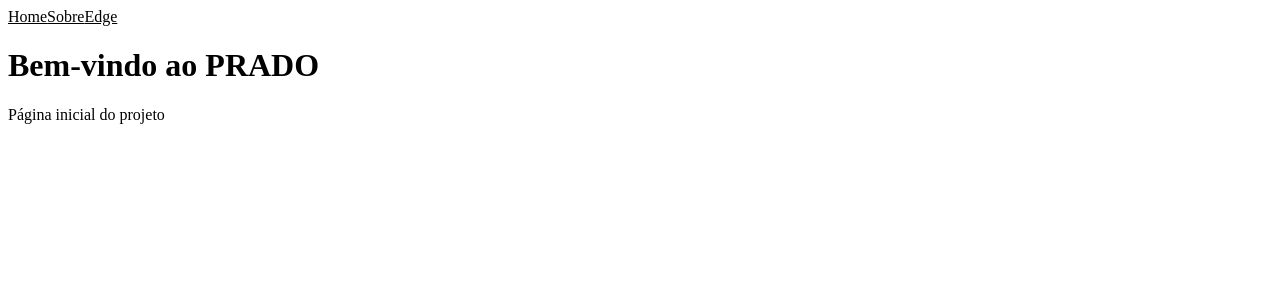
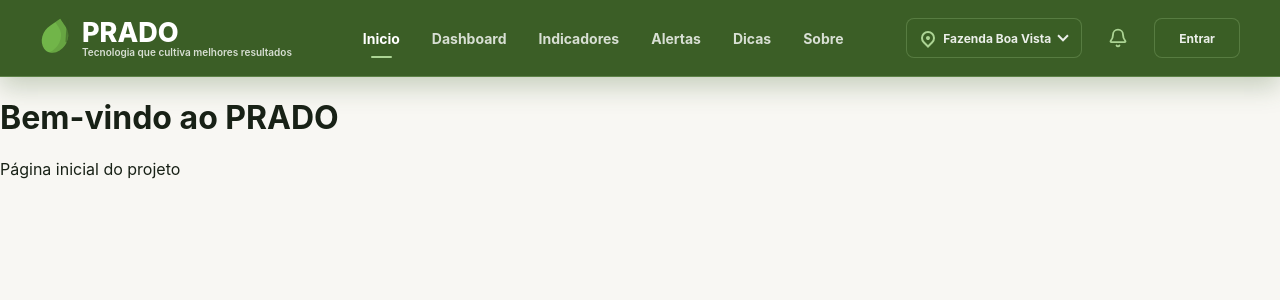
Before and after one commit to GS-2-SEM-1ESPA-PRADO/Site-PRADO, a React (Vite) app in the folder frontend/: page / in a window 1280 px wide. Shown: the top 300 px of the page. Built offline with nearby package versions, Linux system fonts and the light colour scheme.

Commit message:
feat: criando a header

```diff
--- a/frontend/package.json
+++ b/frontend/package.json
@@ -10,6 +10,7 @@
     "preview": "vite preview"
   },
   "dependencies": {
+    "lucide-react": "^1.17.0",
     "react": "^19.2.6",
     "react-dom": "^19.2.6",
     "react-router-dom": "^7.16.0"
--- /dev/null
+++ b/frontend/src/components/Header.css
@@ -0,0 +1,270 @@
+.header {
+  position: sticky;
+  top: 0;
+  z-index: 20;
+  width: 100%;
+  color: #fff;
+  font-family:
+    Inter, ui-sans-serif, system-ui, -apple-system, BlinkMacSystemFont, "Segoe UI",
+    sans-serif;
+  background: var(--color-primary-dark);
+  border-bottom: 1px solid rgb(172 212 148 / 30%);
+  box-shadow: 0 10px 24px rgb(59 94 38 / 26%);
+}
+
+.header__inner {
+  display: flex;
+  align-items: center;
+  gap: 28px;
+  width: 100%;
+  max-width: 1440px;
+  min-height: 76px;
+  padding: 0 40px;
+  margin: 0 auto;
+}
+
+.header__brand {
+  display: inline-flex;
+  align-items: center;
+  min-width: 260px;
+  gap: 12px;
+  color: inherit;
+  text-decoration: none;
+}
+
+.header__brand-mark {
+  position: relative;
+  display: inline-block;
+  flex: 0 0 auto;
+  width: 30px;
+  height: 26px;
+  background: var(--color-primary);
+  border-radius: 70% 0 70% 45%;
+  box-shadow: inset -6px -4px 0 rgb(59 94 38 / 18%);
+  transform: rotate(-34deg);
+}
+
+.header__brand-mark::after {
+  position: absolute;
+  right: 7px;
+  bottom: 3px;
+  width: 2px;
+  height: 23px;
+  content: "";
+  background: rgb(59 94 38 / 60%);
+  border-radius: 999px;
+  transform: rotate(38deg);
+  transform-origin: bottom;
+}
+
+.header__brand-text {
+  display: grid;
+  gap: 1px;
+  line-height: 1;
+}
+
+.header__brand-text strong {
+  font-size: 27px;
+  font-weight: 800;
+  letter-spacing: 0;
+}
+
+.header__brand-text span {
+  font-size: 10px;
+  font-weight: 600;
+  color: rgb(255 255 255 / 80%);
+  white-space: nowrap;
+}
+
+.header__nav {
+  display: flex;
+  flex: 1;
+  justify-content: center;
+  gap: 32px;
+}
+
+.header__nav-link {
+  position: relative;
+  display: inline-flex;
+  align-items: center;
+  min-height: 40px;
+  color: rgb(255 255 255 / 80%);
+  font-size: 14px;
+  font-weight: 700;
+  text-decoration: none;
+  transition: color 200ms ease;
+}
+
+.header__nav-link::after {
+  position: absolute;
+  right: 8px;
+  bottom: 0;
+  left: 8px;
+  height: 2px;
+  content: "";
+  background: var(--color-primary-light);
+  border-radius: 999px;
+  opacity: 0;
+  transform: scaleX(0.5);
+  transition:
+    opacity 200ms ease,
+    transform 200ms ease;
+}
+
+.header__nav-link:hover,
+.header__nav-link--active {
+  color: #fff;
+}
+
+.header__nav-link:hover::after,
+.header__nav-link--active::after {
+  opacity: 1;
+  transform: scaleX(1);
+}
+
+.header__actions {
+  display: flex;
+  align-items: center;
+  justify-content: flex-end;
+  min-width: 324px;
+  gap: 16px;
+}
+
+.header__farm-button,
+.header__login-button,
+.header__icon-button {
+  color: rgb(255 255 255 / 90%);
+  font-weight: 700;
+  background: rgb(59 94 38 / 70%);
+  border: 1px solid rgb(172 212 148 / 25%);
+  transition:
+    color 200ms ease,
+    background 200ms ease,
+    border-color 200ms ease;
+}
+
+.header__farm-button,
+.header__login-button {
+  height: 40px;
+  border-radius: 8px;
+}
+
+.header__farm-button {
+  display: inline-flex;
+  align-items: center;
+  gap: 8px;
+  padding: 0 14px;
+  font-size: 12px;
+}
+
+.header__login-button {
+  padding: 0 24px;
+  font-size: 12px;
+}
+
+.header__icon-button {
+  display: grid;
+  width: 40px;
+  height: 40px;
+  place-items: center;
+  background: transparent;
+  border-color: transparent;
+  border-radius: 999px;
+}
+
+.header__farm-button:hover,
+.header__login-button:hover,
+.header__icon-button:hover {
+  color: #fff;
+  background: var(--color-primary);
+  border-color: rgb(172 212 148 / 50%);
+}
+
+.header__icon-button:hover {
+  background: rgb(113 181 73 / 20%);
+}
+
+.header__pin {
+  position: relative;
+  width: 14px;
+  height: 14px;
+  border: 2px solid var(--color-primary-light);
+  border-radius: 50% 50% 50% 0;
+  transform: rotate(-45deg);
+}
+
+.header__pin::after {
+  position: absolute;
+  top: 3px;
+  left: 3px;
+  width: 4px;
+  height: 4px;
+  content: "";
+  background: var(--color-primary-light);
+  border-radius: 50%;
+}
+
+.header__chevron {
+  width: 8px;
+  height: 8px;
+  border-right: 2px solid currentcolor;
+  border-bottom: 2px solid currentcolor;
+  transform: translateY(-2px) rotate(45deg);
+}
+
+.header__bell-icon {
+  width: 20px;
+  height: 20px;
+  color: var(--color-primary-light);
+  stroke-width: 2.2;
+}
+
+@media (max-width: 980px) {
+  .header__inner {
+    flex-wrap: wrap;
+    gap: 12px 20px;
+    padding: 12px 24px;
+  }
+
+  .header__brand {
+    min-width: 0;
+  }
+
+  .header__nav {
+    order: 3;
+    justify-content: flex-start;
+    width: 100%;
+    gap: 20px;
+    padding-bottom: 2px;
+    overflow-x: auto;
+  }
+
+  .header__actions {
+    flex: 1;
+    min-width: 0;
+  }
+}
+
+@media (max-width: 640px) {
+  .header__inner {
+    padding-right: 16px;
+    padding-left: 16px;
+  }
+
+  .header__brand-text strong {
+    font-size: 23px;
+  }
+
+  .header__brand-text span,
+  .header__farm-button {
+    display: none;
+  }
+
+  .header__actions {
+    gap: 10px;
+  }
+
+  .header__login-button {
+    padding: 0 16px;
+  }
+}
--- a/frontend/src/components/Header.jsx
+++ b/frontend/src/components/Header.jsx
@@ -1,13 +1,68 @@
-import { Link } from "react-router-dom";
+import { Bell } from "lucide-react";
+import { NavLink } from "react-router-dom";
+import "./Header.css";
+
+const navigationItems = [
+  { label: "Inicio", to: "/" },
+  { label: "Dashboard", href: "#dashboard" },
+  { label: "Indicadores", href: "#indicadores" },
+  { label: "Alertas", href: "#alertas" },
+  { label: "Dicas", href: "#dicas" },
+  { label: "Sobre", to: "/sobre" },
+];
 
 function Header() {
+  const navLinkClass = ({ isActive }) =>
+    isActive ? "header__nav-link header__nav-link--active" : "header__nav-link";
+
   return (
-    <header>
-      <nav>
-        <Link to="/">Home</Link>
-        <Link to="/sobre">Sobre</Link>
-        <Link to="/edge">Edge</Link>
-      </nav>
+    <header className="header">
+      <div className="header__inner">
+        <NavLink className="header__brand" to="/" aria-label="PRADO inicio">
+          <span className="header__brand-mark" aria-hidden="true" />
+          <span className="header__brand-text">
+            <strong>PRADO</strong>
+            <span>Tecnologia que cultiva melhores resultados</span>
+          </span>
+        </NavLink>
+
+        <nav className="header__nav" aria-label="Navegacao principal">
+          {navigationItems.map((item) =>
+            item.to ? (
+              <NavLink
+                key={item.label}
+                className={navLinkClass}
+                to={item.to}
+                end={item.to === "/"}
+              >
+                {item.label}
+              </NavLink>
+            ) : (
+              <a key={item.label} className="header__nav-link" href={item.href}>
+                {item.label}
+              </a>
+            ),
+          )}
+        </nav>
+
+        <div className="header__actions">
+          <button className="header__farm-button" type="button">
+            <span className="header__pin" aria-hidden="true" />
+            Fazenda Boa Vista
+            <span className="header__chevron" aria-hidden="true" />
+          </button>
+          <button
+            className="header__icon-button"
+            type="button"
+            aria-label="Alertas"
+          >
+            <Bell className="header__bell-icon" aria-hidden="true" />
+          </button>
+          <button className="header__login-button" type="button">
+            Entrar
+          </button>
+        </div>
+      </div>
     </header>
   );
 }
--- a/frontend/src/styles/global.css
+++ b/frontend/src/styles/global.css
@@ -1 +1,14 @@
-/* Seção destinadas a APIs */
+body {
+  min-width: 320px;
+  min-height: 100vh;
+  margin: 0;
+  color: #182116;
+  font-family:
+    Inter, ui-sans-serif, system-ui, -apple-system, BlinkMacSystemFont, "Segoe UI",
+    sans-serif;
+  background: var(--color-off);
+}
+
+#root {
+  min-height: 100vh;
+}
```
Also changed, not shown: 1 other file (tests, documents, lock files or other folders).
